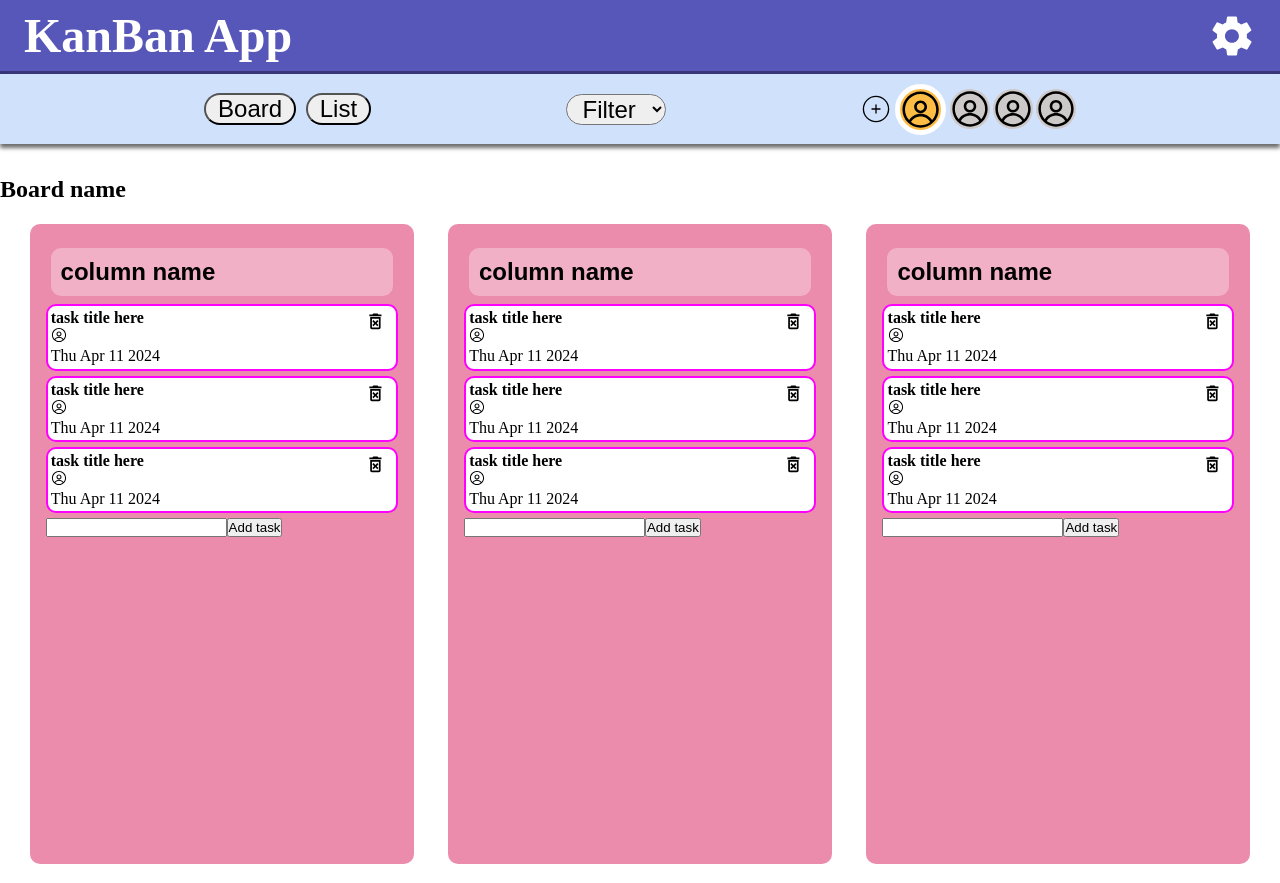
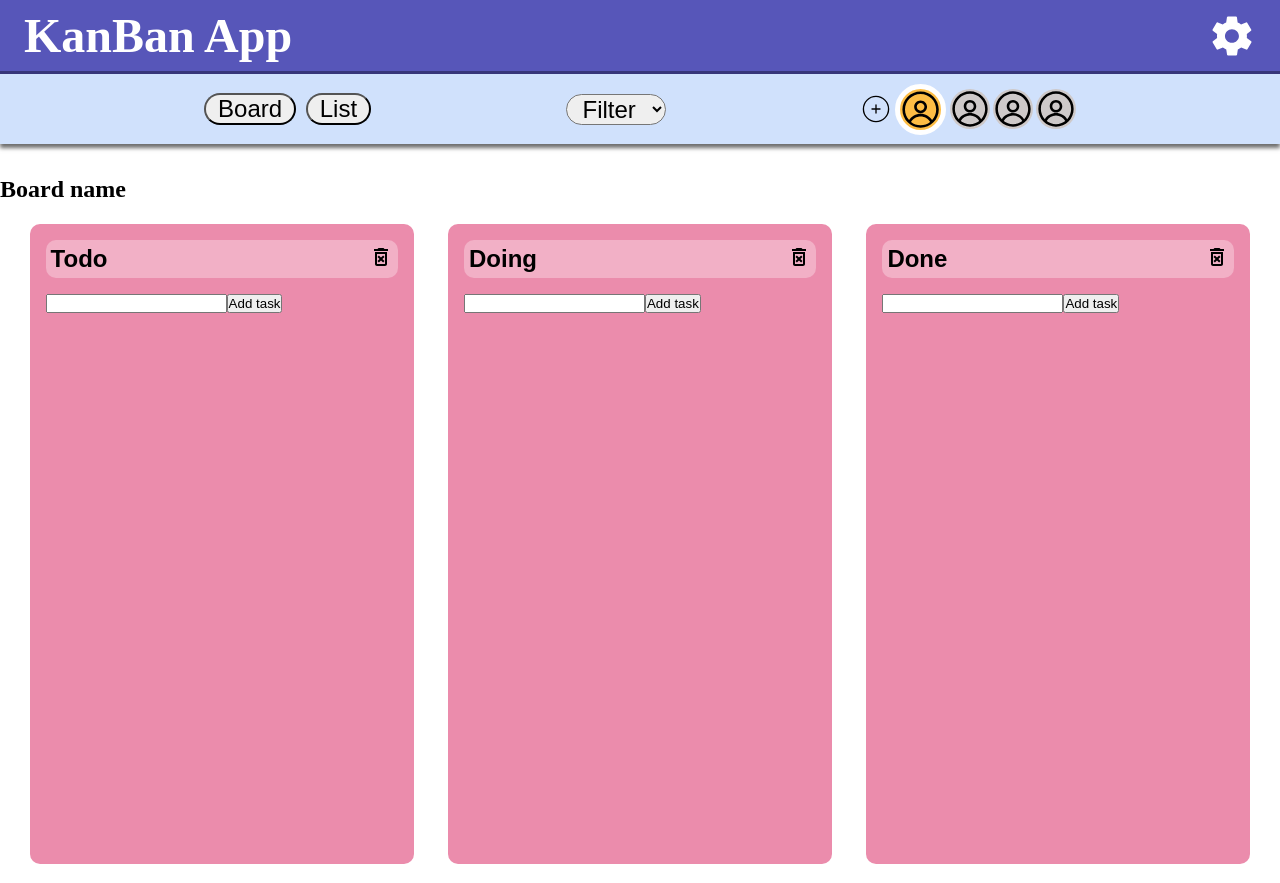
Before and after one commit to jumistrandberg/kanban_collab, a React (Vite) app: page / in a window 1280 px wide. Shown: the top 883 px of the page. Built offline with nearby package versions, Linux system fonts and the light colour scheme.

Commit message:
added columnSlice in Redux

```diff
--- a/src/app/App.jsx
+++ b/src/app/App.jsx
@@ -4,13 +4,13 @@ import Board from "../pages/Board";
 
 function App() {
   return (
-    <body>
+    <>
       <Header />
       <main>
         <Board />
       </main>
       <Footer />
-    </body>
+    </>
   );
 }
 
--- a/src/app/store.js
+++ b/src/app/store.js
@@ -1,7 +1,10 @@
 import { configureStore } from "@reduxjs/toolkit";
 import taskReducer from "../features/tasks/taskSlice";
+import columnReducer from "../features/columns/columnSlice";
+
 export default configureStore({
   reducer: {
     allTaskReducer: taskReducer,
+    allColumnReducer: columnReducer,
   },
 });
--- a/src/components/AddTask.jsx
+++ b/src/components/AddTask.jsx
@@ -1,9 +1,8 @@
 import { useState } from "react";
-import { useSelector, useDispatch } from "react-redux";
+import { useDispatch } from "react-redux";
 import { addTask } from "../features/tasks/taskSlice";
 //need column index as a prop
-const AddTask = () => {
-  const task = useSelector((state) => state.allTaskReducer);
+const AddTask = ({ columnIndex }) => {
   const dispatch = useDispatch();
 
   const [newTitle, setNewTitle] = useState("");
@@ -12,12 +11,11 @@ const AddTask = () => {
     e.preventDefault();
     const sendTask = {
       title: newTitle,
-      atColumnIndex: 4,
+      atColumnIndex: columnIndex,
     };
 
     dispatch(addTask(sendTask));
     setNewTitle("");
-    console.log(task);
   };
 
   return (
--- a/src/components/Column.jsx
+++ b/src/components/Column.jsx
@@ -2,14 +2,28 @@ import React from "react";
 import Task from "./Task";
 import AddTask from "./AddTask";
 import styles from "../styling/Column.module.css";
-const Column = () => {
+import { useSelector, useDispatch } from "react-redux";
+import { removeColumn } from "../features/columns/columnSlice";
+import { MdOutlineDeleteForever as DeleteBtn } from "react-icons/md";
+
+const Column = ({ id, columnIndex, title }) => {
+  const tasks = useSelector((state) => state.allTaskReducer.tasks);
+  const dispatch = useDispatch();
   return (
     <div className={styles.column}>
-      <h2 className={styles.title}>column name</h2>
-      <Task />
-      <Task />
-      <Task />
-      <AddTask />
+      <div className={styles.titleContainer}>
+        <h2 className={styles.title}>{title}</h2>
+        <DeleteBtn
+          className={styles.delete}
+          onClick={() => dispatch(removeColumn(id))}
+        />
+      </div>
+      {tasks.map((task) =>
+        task.atColumnIndex === columnIndex ? (
+          <Task key={task.id} task={task} />
+        ) : null
+      )}
+      <AddTask columnIndex={columnIndex} />
     </div>
   );
 };
--- a/src/components/Task.jsx
+++ b/src/components/Task.jsx
@@ -1,16 +1,22 @@
 import React from "react";
 import styles from "../styling/Task.module.css";
+import { useDispatch } from "react-redux";
+import { removeTask } from "../features/tasks/taskSlice";
 import { RxAvatar } from "react-icons/rx";
 import { MdOutlineDeleteForever as DeleteBtn } from "react-icons/md";
 
-const Task = () => {
+const Task = ({ task }) => {
+  const dispatch = useDispatch();
   return (
     <div className={styles.taskContainer}>
-      <h4>task title here</h4>
+      <h4>{task.title}</h4>
       <RxAvatar />
 
       <p>{new Date().toDateString("sv-SV")}</p>
-      <DeleteBtn className={styles.deleteIcon} />
+      <DeleteBtn
+        className={styles.deleteIcon}
+        onClick={() => dispatch(removeTask(task.id))}
+      />
     </div>
   );
 };
--- /dev/null
+++ b/src/features/columns/columnSlice.js
@@ -0,0 +1,43 @@
+import { createSlice, nanoid } from "@reduxjs/toolkit";
+
+const initialState = {
+  columns: JSON.parse(localStorage.getItem("allColumns")) || [
+    { title: "Todo", id: nanoid(), atBoardIndex: 0 },
+    { title: "Doing", id: nanoid(), atBoardIndex: 0 },
+    { title: "Done", id: nanoid(), atBoardIndex: 0 },
+  ],
+};
+
+export const columnSlice = createSlice({
+  name: "column",
+  initialState,
+  reducers: {
+    addColumn: (state, action) => {
+      const newColumn = {
+        title: action.payload.title,
+        id: nanoid(),
+        atBoardIndex: action.payload.atBoardIndex,
+      };
+
+      state.columns.push(newColumn);
+      localStorage.setItem("allColumns", JSON.stringify(state.columns));
+    },
+    removeColumn: (state, action) => {
+      //obs! skicka bara hit id från tasken som payload
+      state.columns = state.columns.filter(
+        (column) => column.id !== action.payload
+      );
+      localStorage.setItem("allColumns", JSON.stringify(state.columns));
+    },
+    changeColumn: (state, action) => {
+      //använd localState och skicka hit hela objektet som payload
+      state.columns = state.columns.map((column) =>
+        column.id === action.payload.id ? action.payload : column
+      );
+    },
+  },
+});
+
+export const { addColumn, removeColumn, changeColumn } = columnSlice.actions;
+
+export default columnSlice.reducer;
--- a/src/features/tasks/taskSlice.js
+++ b/src/features/tasks/taskSlice.js
@@ -25,6 +25,7 @@ export const taskSlice = createSlice({
     removeTask: (state, action) => {
       //obs! skicka bara hit id från tasken som payload
       state.tasks = state.tasks.filter((task) => task.id !== action.payload);
+      localStorage.setItem("allTasks", JSON.stringify(state.tasks));
     },
     changeTask: (state, action) => {
       //använd localState och skicka hit hela objektet som payload
@@ -35,28 +36,6 @@ export const taskSlice = createSlice({
   },
 });
 
-// const initialState = {
-//     todos: [{ id: 1, text: "Vattna blommor" }],
-//   };
-
-// export const todoSlice = createSlice({
-//     name: "todo",
-//     initialState,
-//     reducers: {
-//       addTodo: (state, action) => {
-//         const todo = {
-//           id: nanoid(),
-//           text: action.payload,
-//         };
-//         //immer biblioteket i bakgrunden löser immutable-biten därav ok att köra push
-//         state.todos.push(todo);
-//       },
-//       removeTodo: (state, action) => {
-//         state.todos = state.todos.filter((todo) => todo.id !== action.payload);
-//       },
-//     },
-//   });
-
 export const { addTask, removeTask, changeTask } = taskSlice.actions;
 
 export default taskSlice.reducer;
--- a/src/pages/Board.jsx
+++ b/src/pages/Board.jsx
@@ -1,16 +1,50 @@
-import React from "react";
+import { useState } from "react";
 import Column from "../components/Column";
 import styles from "../styling/Board.module.css";
+import { useDispatch, useSelector } from "react-redux";
+import { addColumn } from "../features/columns/columnSlice";
 
 const Board = () => {
+  const dispatch = useDispatch();
+  const columns = useSelector((state) => state.allColumnReducer.columns);
+
+  const [newTitle, setNewTitle] = useState("");
+
+  const handleSubmit = (e) => {
+    e.preventDefault();
+    const sendColumn = {
+      title: newTitle,
+      atBoardIndex: 0,
+    };
+
+    dispatch(addColumn(sendColumn));
+    setNewTitle("");
+  };
+
   return (
     <section>
       <h2>Board name</h2>
       <div className={styles.boardContainer}>
-        <Column />
-        <Column />
-        <Column />
+        {columns.map((column, index) => (
+          <Column
+            key={column.id}
+            id={column.id}
+            columnIndex={index}
+            title={column.title}
+          />
+        ))}
       </div>
+
+      <form onSubmit={handleSubmit}>
+        <input
+          type="text"
+          id=""
+          value={newTitle}
+          onChange={(e) => setNewTitle(e.target.value)}
+        />
+
+        <button type="submit">Add Column</button>
+      </form>
     </section>
   );
 };
--- a/src/styling/Column.module.css
+++ b/src/styling/Column.module.css
@@ -12,11 +12,22 @@
   overflow: auto;
 }
 
+.titleContainer {
+  display: flex;
+  flex-direction: row;
+  justify-content: space-between;
+  background-color: #ffffff50;
+  padding: 5px;
+  border-radius: 10px;
+  margin-bottom: 1em;
+}
+
 .title {
-  margin: 8px 5px;
   font-family: Arial, Helvetica, sans-serif;
   font-weight: bold;
-  background-color: #ffffff50;
   border-radius: 10px;
-  padding: 10px;
 }
+
+.delete {
+  font-size: 1.5em;
+}
```
